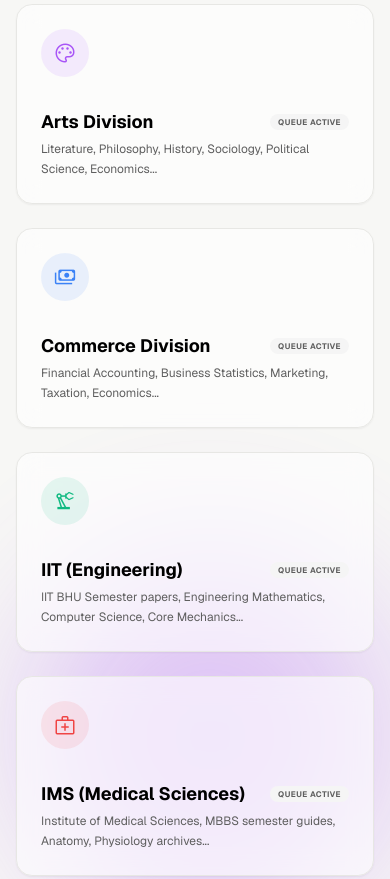
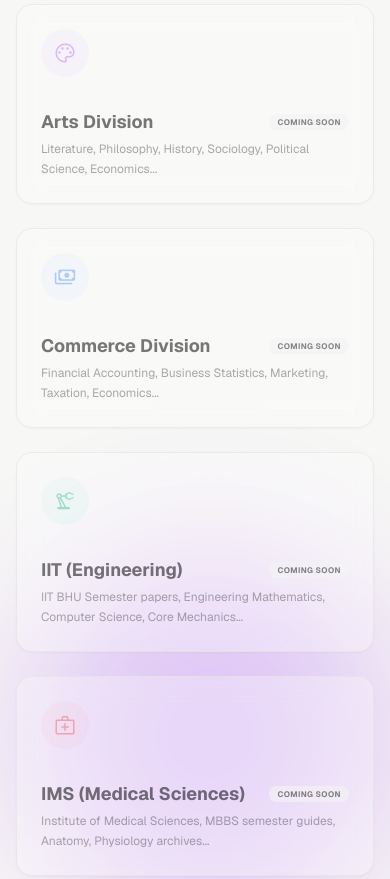
Before and after one commit to aryanRN2/BHU-EXAM, a website: page legacy-pyq.html in a window 390 px wide. Shown: the part 556-1435 px from the top of the page. Drawn offline with nearby package versions, Linux system fonts and the light colour scheme.

Commit message:
fix mobile document viewer layout clipping, optimize LaTeX rendering, update home page stats, and disable inactive legacy streams

```diff
--- a/legacy-pyq.html
+++ b/legacy-pyq.html
@@ -76,60 +76,60 @@
             </button>
 
             <!-- Art Stream -->
-            <button onclick="showComingSoonModal('Arts Division')" class="p-6 md:p-8 rounded-2xl border border-border-subtle bg-white/60 backdrop-blur-md hover:border-accent-neural-purple hover:bg-white transition-all duration-300 text-left flex flex-col justify-between min-h-[200px] group shadow-sm hover:shadow-md hover:scale-[1.02] active:scale-[0.98]">
-                <div class="w-12 h-12 rounded-xl bg-accent-neural-purple/10 flex items-center justify-center text-accent-neural-purple group-hover:bg-accent-neural-purple group-hover:text-white transition-all duration-300">
+            <div class="p-6 md:p-8 rounded-2xl border border-border-subtle bg-white/40 backdrop-blur-md text-left flex flex-col justify-between min-h-[200px] shadow-sm opacity-75">
+                <div class="w-12 h-12 rounded-xl bg-accent-neural-purple/5 flex items-center justify-center text-accent-neural-purple/50">
                     <span class="material-symbols-outlined text-2xl">palette</span>
                 </div>
                 <div class="mt-6">
                     <div class="flex items-center justify-between">
-                        <h3 class="font-bold text-lg text-primary group-hover:text-accent-neural-purple transition-colors">Arts Division</h3>
-                        <span class="bg-neutral-100 text-secondary text-[8px] font-bold px-2 py-0.5 rounded uppercase tracking-wider">Queue Active</span>
+                        <h3 class="font-bold text-lg text-primary/70">Arts Division</h3>
+                        <span class="bg-neutral-100 text-secondary text-[8px] font-bold px-2 py-0.5 rounded uppercase tracking-wider">Coming Soon</span>
                     </div>
-                    <p class="text-xs text-secondary mt-1 leading-relaxed">Literature, Philosophy, History, Sociology, Political Science, Economics...</p>
+                    <p class="text-xs text-secondary/70 mt-1 leading-relaxed">Literature, Philosophy, History, Sociology, Political Science, Economics...</p>
                 </div>
-            </button>
+            </div>
 
             <!-- Commerce Stream -->
-            <button onclick="showComingSoonModal('Commerce Division')" class="p-6 md:p-8 rounded-2xl border border-border-subtle bg-white/60 backdrop-blur-md hover:border-accent-neural-blue hover:bg-white transition-all duration-300 text-left flex flex-col justify-between min-h-[200px] group shadow-sm hover:shadow-md hover:scale-[1.02] active:scale-[0.98]">
-                <div class="w-12 h-12 rounded-xl bg-accent-neural-blue/10 flex items-center justify-center text-accent-neural-blue group-hover:bg-accent-neural-blue group-hover:text-white transition-all duration-300">
+            <div class="p-6 md:p-8 rounded-2xl border border-border-subtle bg-white/40 backdrop-blur-md text-left flex flex-col justify-between min-h-[200px] shadow-sm opacity-75">
+                <div class="w-12 h-12 rounded-xl bg-accent-neural-blue/5 flex items-center justify-center text-accent-neural-blue/50">
                     <span class="material-symbols-outlined text-2xl">payments</span>
                 </div>
                 <div class="mt-6">
                     <div class="flex items-center justify-between">
-                        <h3 class="font-bold text-lg text-primary group-hover:text-accent-neural-blue transition-colors">Commerce Division</h3>
-                        <span class="bg-neutral-100 text-secondary text-[8px] font-bold px-2 py-0.5 rounded uppercase tracking-wider">Queue Active</span>
+                        <h3 class="font-bold text-lg text-primary/70">Commerce Division</h3>
+                        <span class="bg-neutral-100 text-secondary text-[8px] font-bold px-2 py-0.5 rounded uppercase tracking-wider">Coming Soon</span>
                     </div>
-                    <p class="text-xs text-secondary mt-1 leading-relaxed">Financial Accounting, Business Statistics, Marketing, Taxation, Economics...</p>
+                    <p class="text-xs text-secondary/70 mt-1 leading-relaxed">Financial Accounting, Business Statistics, Marketing, Taxation, Economics...</p>
                 </div>
-            </button>
+            </div>
 
             <!-- IIT Stream -->
-            <button onclick="showComingSoonModal('IIT Engineering')" class="p-6 md:p-8 rounded-2xl border border-border-subtle bg-white/60 backdrop-blur-md hover:border-accent-neural-emerald hover:bg-white transition-all duration-300 text-left flex flex-col justify-between min-h-[200px] group shadow-sm hover:shadow-md hover:scale-[1.02] active:scale-[0.98]">
-                <div class="w-12 h-12 rounded-xl bg-accent-neural-emerald/10 flex items-center justify-center text-accent-neural-emerald group-hover:bg-accent-neural-emerald group-hover:text-white transition-all duration-300">
+            <div class="p-6 md:p-8 rounded-2xl border border-border-subtle bg-white/40 backdrop-blur-md text-left flex flex-col justify-between min-h-[200px] shadow-sm opacity-75">
+                <div class="w-12 h-12 rounded-xl bg-accent-neural-emerald/5 flex items-center justify-center text-accent-neural-emerald/50">
                     <span class="material-symbols-outlined text-2xl">precision_manufacturing</span>
                 </div>
                 <div class="mt-6">
                     <div class="flex items-center justify-between">
-                        <h3 class="font-bold text-lg text-primary group-hover:text-accent-neural-emerald transition-colors">IIT (Engineering)</h3>
-                        <span class="bg-neutral-100 text-secondary text-[8px] font-bold px-2 py-0.5 rounded uppercase tracking-wider">Queue Active</span>
+                        <h3 class="font-bold text-lg text-primary/70">IIT (Engineering)</h3>
+                        <span class="bg-neutral-100 text-secondary text-[8px] font-bold px-2 py-0.5 rounded uppercase tracking-wider">Coming Soon</span>
                     </div>
-                    <p class="text-xs text-secondary mt-1 leading-relaxed">IIT BHU Semester papers, Engineering Mathematics, Computer Science, Core Mechanics...</p>
+                    <p class="text-xs text-secondary/70 mt-1 leading-relaxed">IIT BHU Semester papers, Engineering Mathematics, Computer Science, Core Mechanics...</p>
                 </div>
-            </button>
+            </div>
 
             <!-- IMS Stream -->
-            <button onclick="showComingSoonModal('IMS Medical')" class="p-6 md:p-8 rounded-2xl border border-border-subtle bg-white/60 backdrop-blur-md hover:border-red-500 hover:bg-white transition-all duration-300 text-left flex flex-col justify-between min-h-[200px] group shadow-sm hover:shadow-md hover:scale-[1.02] active:scale-[0.98]">
-                <div class="w-12 h-12 rounded-xl bg-red-500/10 flex items-center justify-center text-red-500 group-hover:bg-red-500 group-hover:text-white transition-all duration-300">
+            <div class="p-6 md:p-8 rounded-2xl border border-border-subtle bg-white/40 backdrop-blur-md text-left flex flex-col justify-between min-h-[200px] shadow-sm opacity-75">
+                <div class="w-12 h-12 rounded-xl bg-red-500/5 flex items-center justify-center text-red-500/50">
                     <span class="material-symbols-outlined text-2xl">medical_services</span>
                 </div>
                 <div class="mt-6">
                     <div class="flex items-center justify-between">
-                        <h3 class="font-bold text-lg text-primary group-hover:text-red-500 transition-colors">IMS (Medical Sciences)</h3>
-                        <span class="bg-neutral-100 text-secondary text-[8px] font-bold px-2 py-0.5 rounded uppercase tracking-wider">Queue Active</span>
+                        <h3 class="font-bold text-lg text-primary/70">IMS (Medical Sciences)</h3>
+                        <span class="bg-neutral-100 text-secondary text-[8px] font-bold px-2 py-0.5 rounded uppercase tracking-wider">Coming Soon</span>
                     </div>
-                    <p class="text-xs text-secondary mt-1 leading-relaxed">Institute of Medical Sciences, MBBS semester guides, Anatomy, Physiology archives...</p>
+                    <p class="text-xs text-secondary/70 mt-1 leading-relaxed">Institute of Medical Sciences, MBBS semester guides, Anatomy, Physiology archives...</p>
                 </div>
-            </button>
+            </div>
 
         </div>
     </div>
--- a/styles.css
+++ b/styles.css
@@ -114,3 +114,14 @@ body {
 .material-symbols-outlined.fill {
   font-variation-settings: 'FILL' 1, 'wght' 300, 'GRAD' 0, 'opsz' 24;
 }
+
+/* MathJax mobile responsiveness */
+mjx-container {
+  max-width: 100% !important;
+  overflow-x: auto !important;
+  overflow-y: hidden !important;
+  scrollbar-width: none; /* Hide scrollbar for clean look on Firefox */
+}
+mjx-container::-webkit-scrollbar {
+  display: none; /* Hide scrollbar for Chrome/Safari */
+}
```
Also changed, not shown: index.html (+4 -4 lines), pyq-viewer.html (+2 -2 lines).
